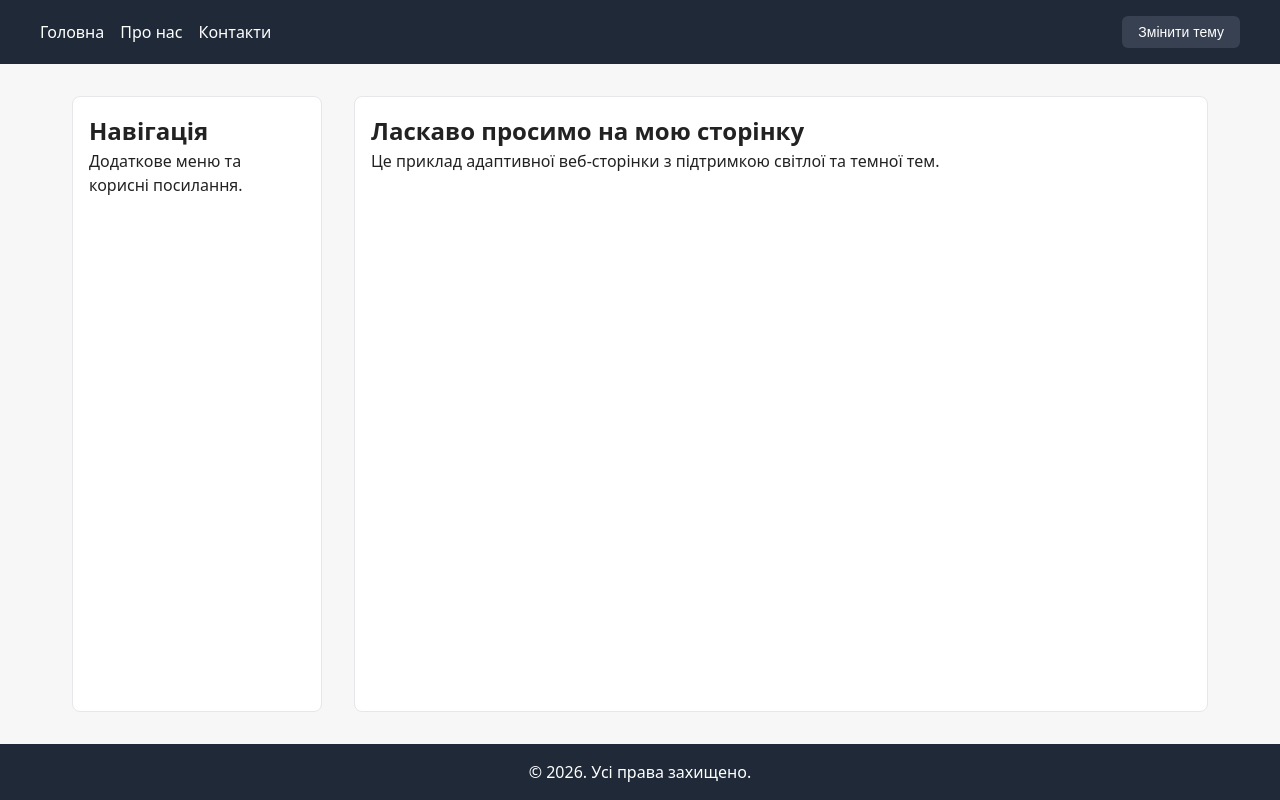
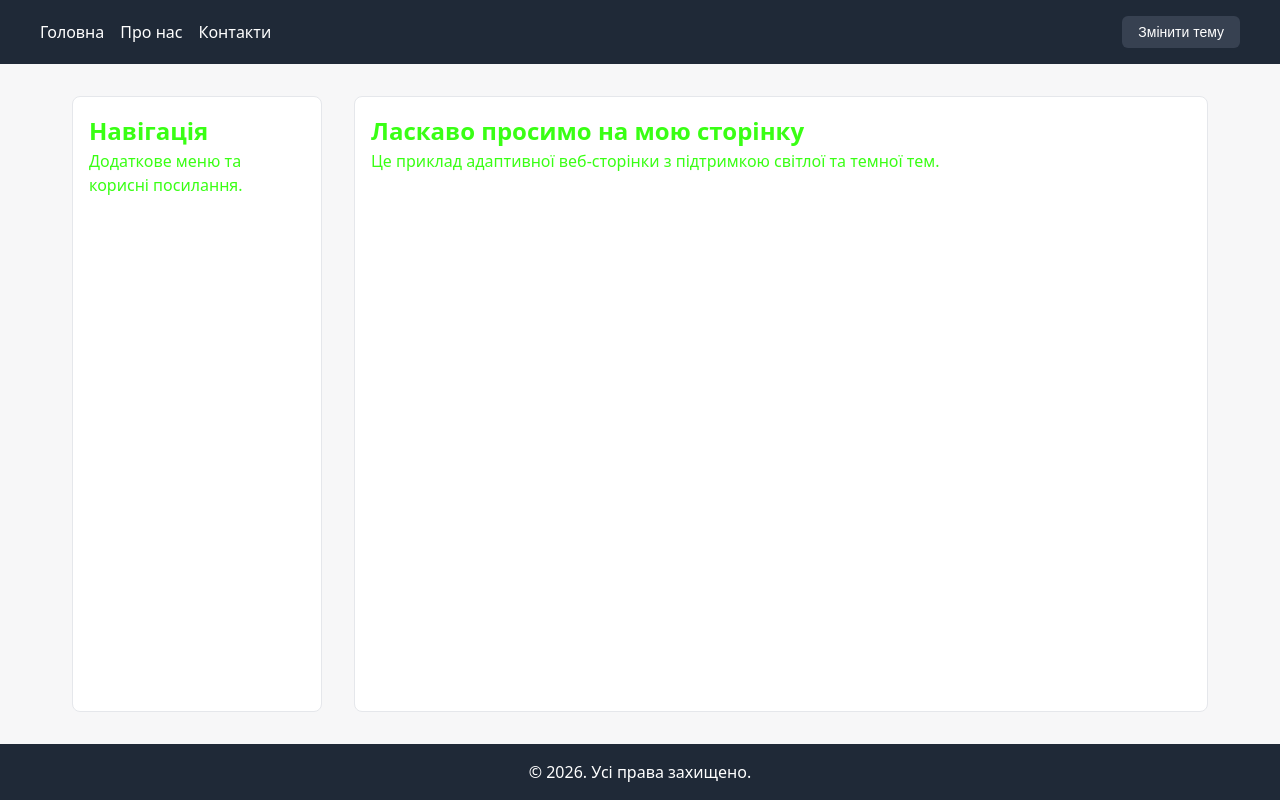
Before and after one commit to PavloDoroshchuk/Frontend, a website: page index.html in a window 1280 px wide. Drawn offline with Linux system fonts and the light colour scheme.

Commit message:
feat: update landing page interaction

```diff
--- a/styles.css
+++ b/styles.css
@@ -1,6 +1,6 @@
 :root {
     --bg-color: #f7f7f8;
-    --text-color: #222;
+    --text-color: #39ff14;
     --card-bg: #fff;
     --card-border: #e5e7eb;
     --header-bg: #1f2937;
@@ -12,7 +12,7 @@
 
 body.dark-theme {
     --bg-color: #111827;
-    --text-color: #f9fafb;
+    --text-color: #39ff14;
     --card-bg: #1f2937;
     --card-border: #374151;
     --header-bg: #0f172a;
```
